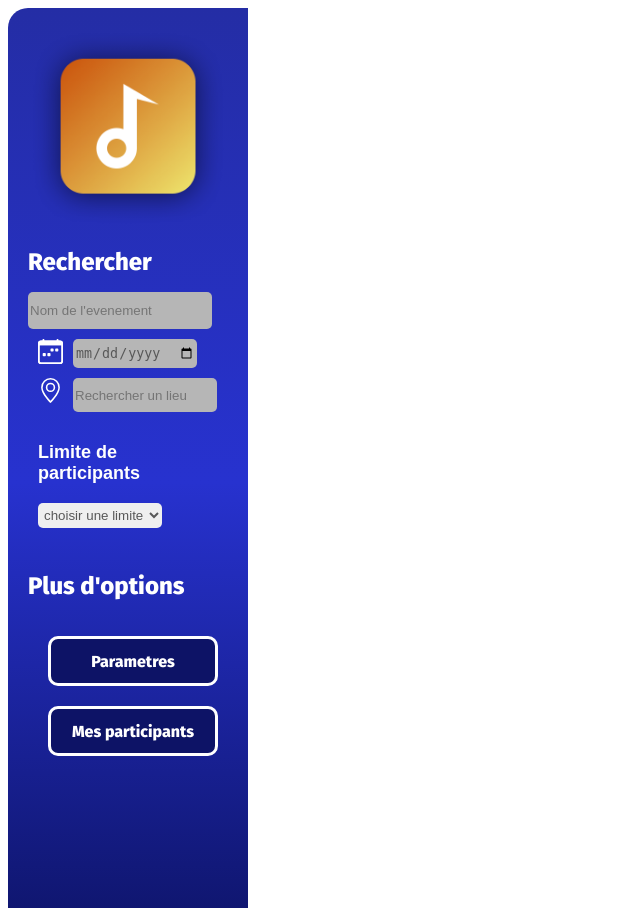
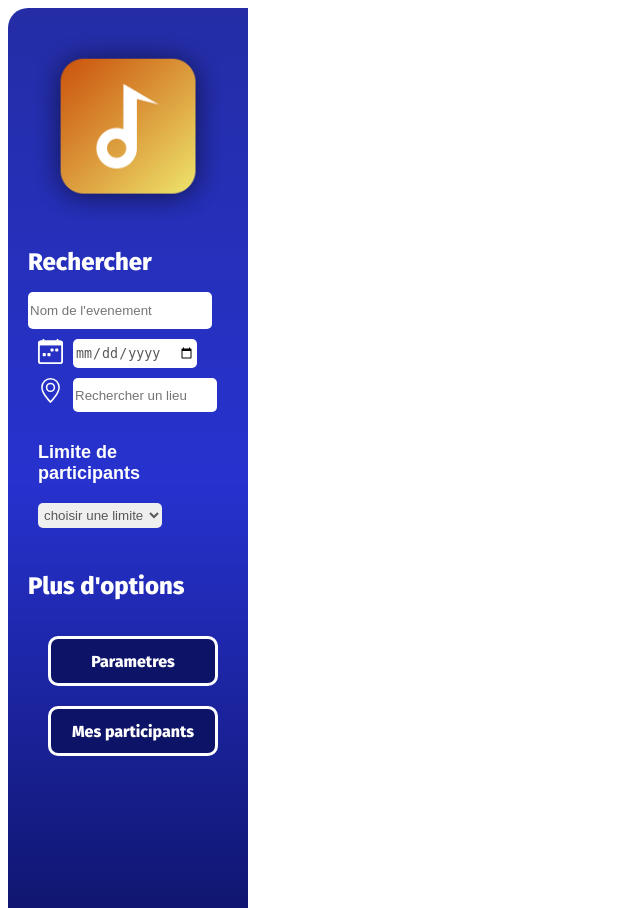
Before and after one commit to idkbutimlucas/PlanificationProjectWeb, a Symfony app: template templates/home/index.html.twig in a window 1280 px wide. Shown: the whole page, without its empty margins (0-640 px from the left). Run offline with Twig, Linux system fonts and the light colour scheme; the template is opened without the code that fills it, so the values that code supplies are empty; some libraries are stand-ins or nearby versions.

Commit message:
update slideBar

```diff
--- a/composer.json
+++ b/composer.json
@@ -24,7 +24,11 @@
         "preferred-install": {
             "*": "dist"
         },
-        "sort-packages": true
+        "sort-packages": true,
+        "allow-plugins": {
+            "symfony/flex": true,
+            "symfony/runtime": true
+        }
     },
     "autoload": {
         "psr-4": {
--- a/public/styles/CSS/slideBarStyle.css
+++ b/public/styles/CSS/slideBarStyle.css
@@ -91,7 +91,7 @@ h1{
   margin: auto;
   border: none;
   color: #585858;
-  background-color: #B6B6B6;
+  background-color: white;
   transition: 0.8s;
 }
 
@@ -107,14 +107,14 @@ h1{
   border-radius: 5px;
   padding:2px;
   border-style: none;
-  background-color: #B6B6B6;
+  background-color: white;
   color: #585858;
   margin-left: 10px;
   transition: 0.8s;
 }
 
 .searchDate:hover{
-  color: #B6B6B6;
+  color: white;
   background-color: #585858;
   transition: 0.8s;
 }
@@ -137,7 +137,7 @@ h1{
   border-radius: 5px;
   padding:2px;
   border-style: none;
-  background-color: #B6B6B6;
+  background-color: white;
   color: #585858;
   margin-left: 10px;
   transition: 0.8s;
@@ -145,7 +145,7 @@ h1{
 }
 
 .searchPlace:hover{
-  color: #B6B6B6;
+  color: white;
   background-color: #585858;
   transition: 0.8s;
 }
```
Also changed, not shown: 1 other file.
